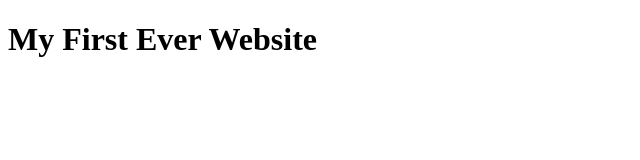
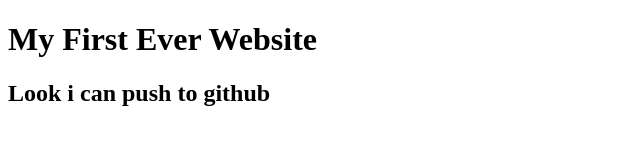
Before and after one commit to RashalHosen/My-portfolios, a plain HTML site: page index.html in a window 1280 px wide. Shown: the whole page, without its empty margins (0-640 px from the left). Drawn offline with Linux system fonts and the light colour scheme.

Commit message:
learned github

```diff
--- a/index.html
+++ b/index.html
@@ -7,5 +7,6 @@
 </head>
 <body>
     <h1>My First Ever Website</h1>
+    <h2>Look i can push to github</h2>
 </body>
 </html>
```
